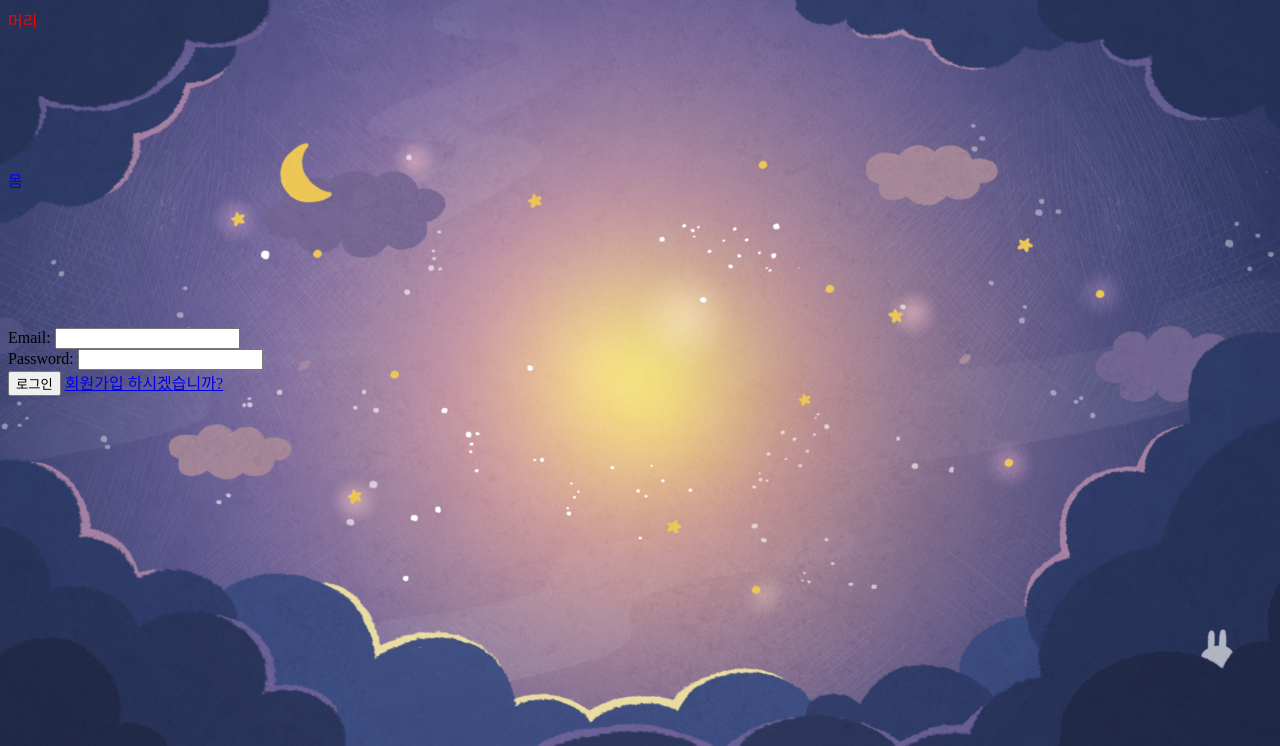
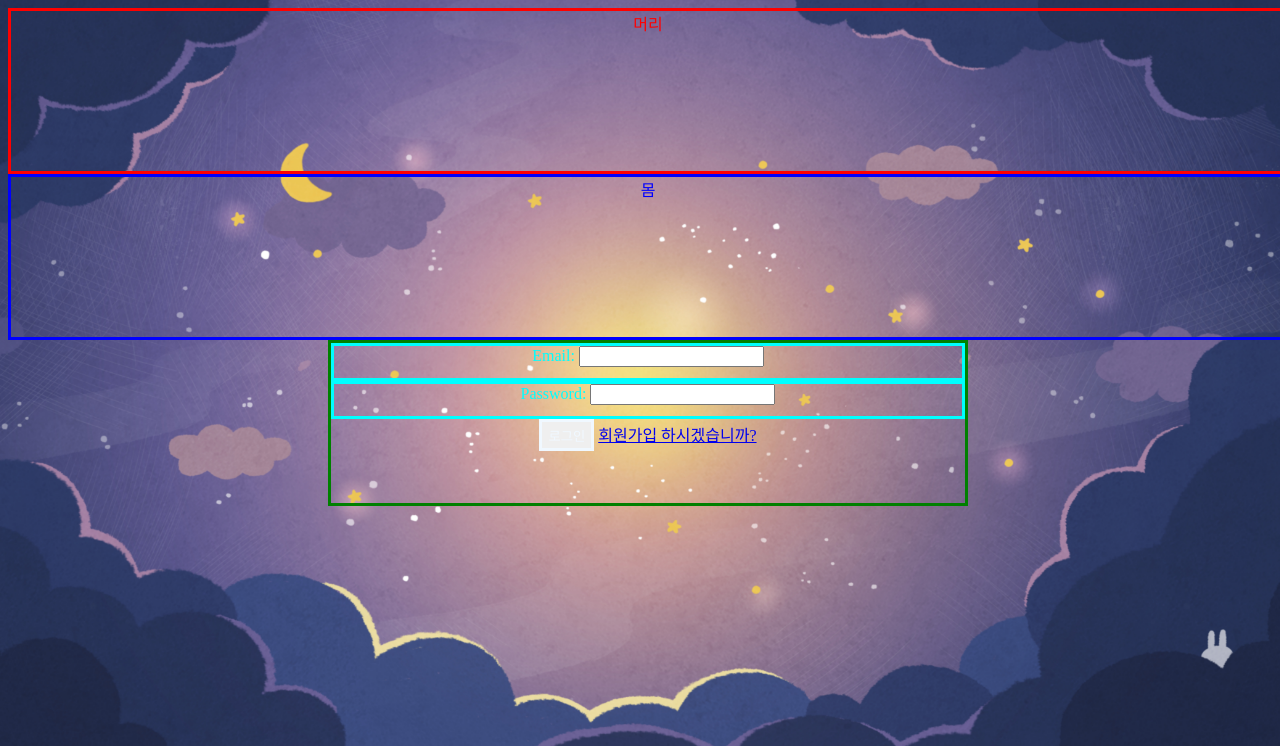
Before and after one commit to freenozero/gratitude_diary, a Django app: page / in a window 1280 px wide. Shown: the top 746 px of the page. Run offline with Django 3.2, Linux system fonts and the light colour scheme.

Commit message:
login.html
style.html 수정

```diff
--- a/Diary/static/style.css
+++ b/Diary/static/style.css
@@ -1,7 +1,8 @@
 #head {
-    /*border: solid;*/
+    border: solid;
     height: 10rem;
-    color: red
+    color: red;
+    text-align: center;
 }
 body{
     background-image: url("img/image3.jpg");
@@ -12,8 +13,31 @@ body{
     width: 100%;
 }
 
+.form-group{
+    border: solid;
+    height: 2rem;
+    color: aqua;
+}
+
+.bt{
+    border: solid;
+    height: 2rem;
+    color: aliceblue;
+}
+
+.login{
+    min-width: 200px;
+    margin-left: 20rem;
+    margin-right: 20rem;
+    border: solid;
+    height: 10rem;
+    color: green;
+    text-align: center;
+}
+
 #body {
-    /*border: solid;*/
+    border: solid;
     height: 10rem;
-    color: blue
+    color: blue;
+    text-align: center;
 }
--- a/templates/login.html
+++ b/templates/login.html
@@ -23,7 +23,7 @@
                         <p class="text-danger"><b>{{ error }}</b></p>
                     {% endfor %}
                 {% endif %}
-                <button class="btn btn-primary btn-block">로그인</button>
+                <button class="bt">로그인</button>
                 <a href={% url 'signup' %}>회원가입 하시겠습니까?</a>
             </form>
         </div>
```
